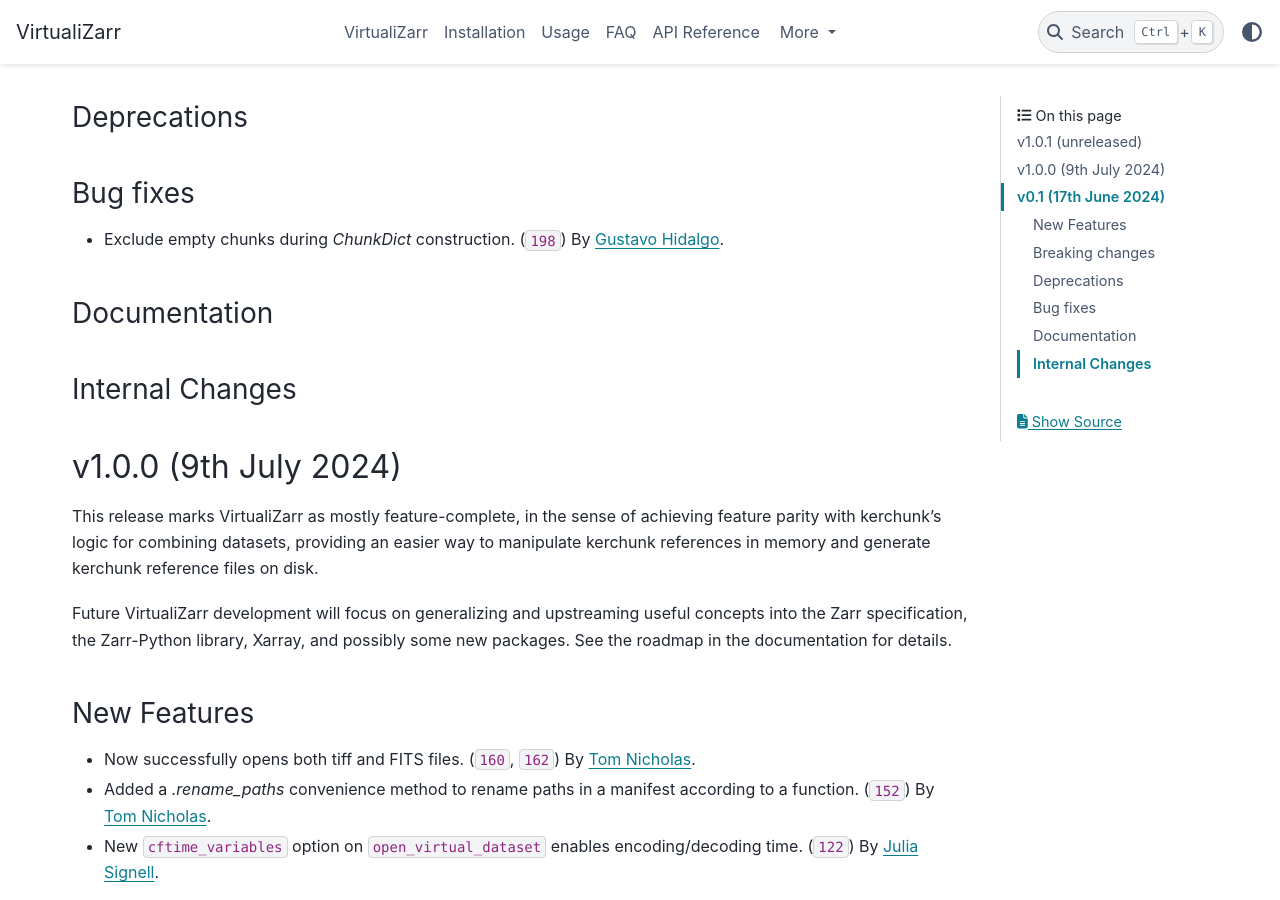
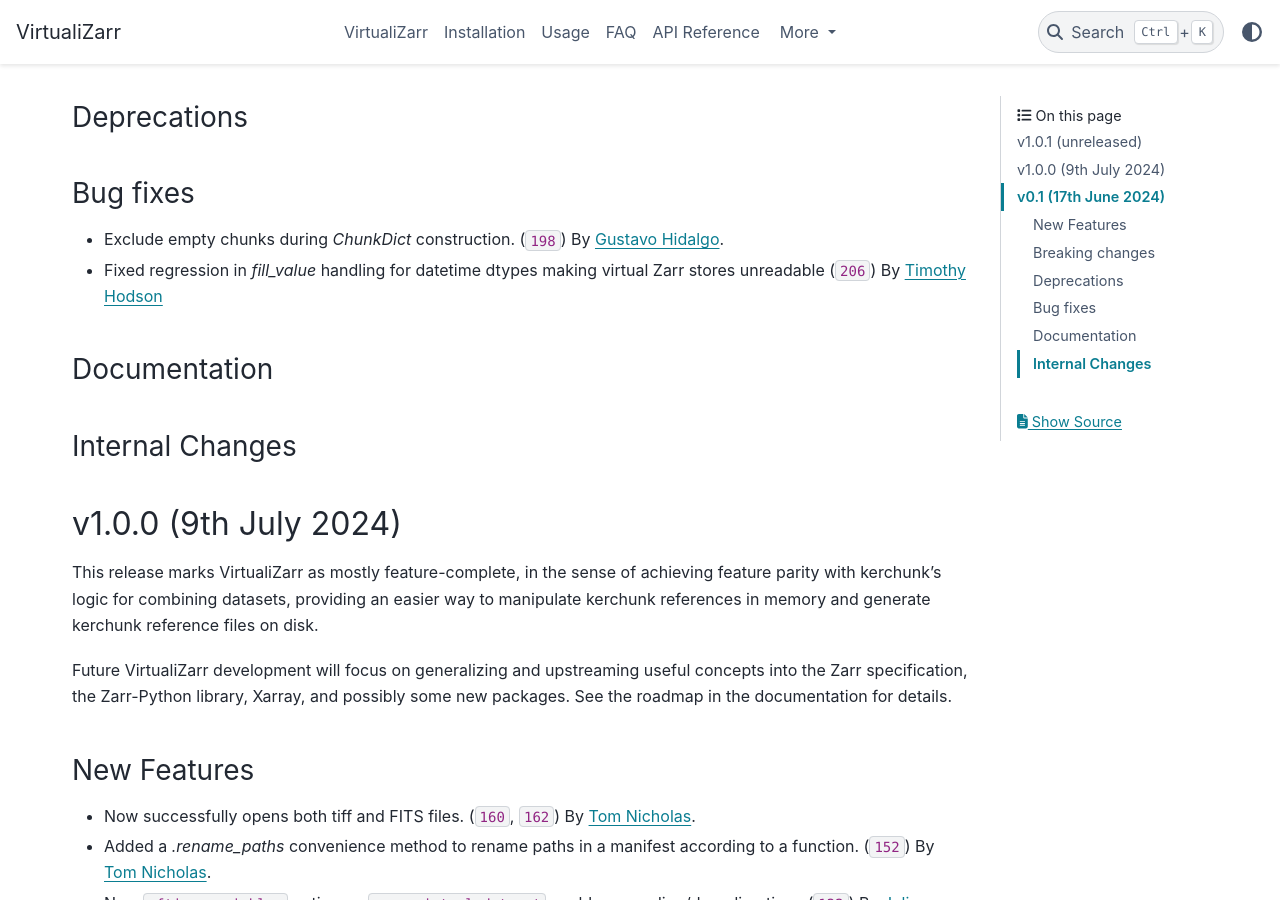
Before and after one commit to zarr-developers/VirtualiZarr, a Sphinx documentation site: the page built from docs/releases.rst, in a window 1280 px wide and 900 px high, scrolled down 412 px. Built offline with Sphinx 7.4.7 and the PyData theme 0.15.4, drawn with Linux system fonts in a browser that asks for light colours; cross-references to code outside the pages are shown as plain code.

Commit message:
changelog

```diff
--- a/docs/releases.rst
+++ b/docs/releases.rst
@@ -23,6 +23,9 @@
 
 - Exclude empty chunks during `ChunkDict` construction. (:pull:`198`)
   By `Gustavo Hidalgo <https://github.com/ghidalgo3>`_.
+- Fixed regression in `fill_value` handling for datetime dtypes making virtual
+  Zarr stores unreadable (:pr:`206`)
+  By `Timothy Hodson <https://github.com/thodson-usgs>`_
 
 Documentation
 ~~~~~~~~~~~~~
```
